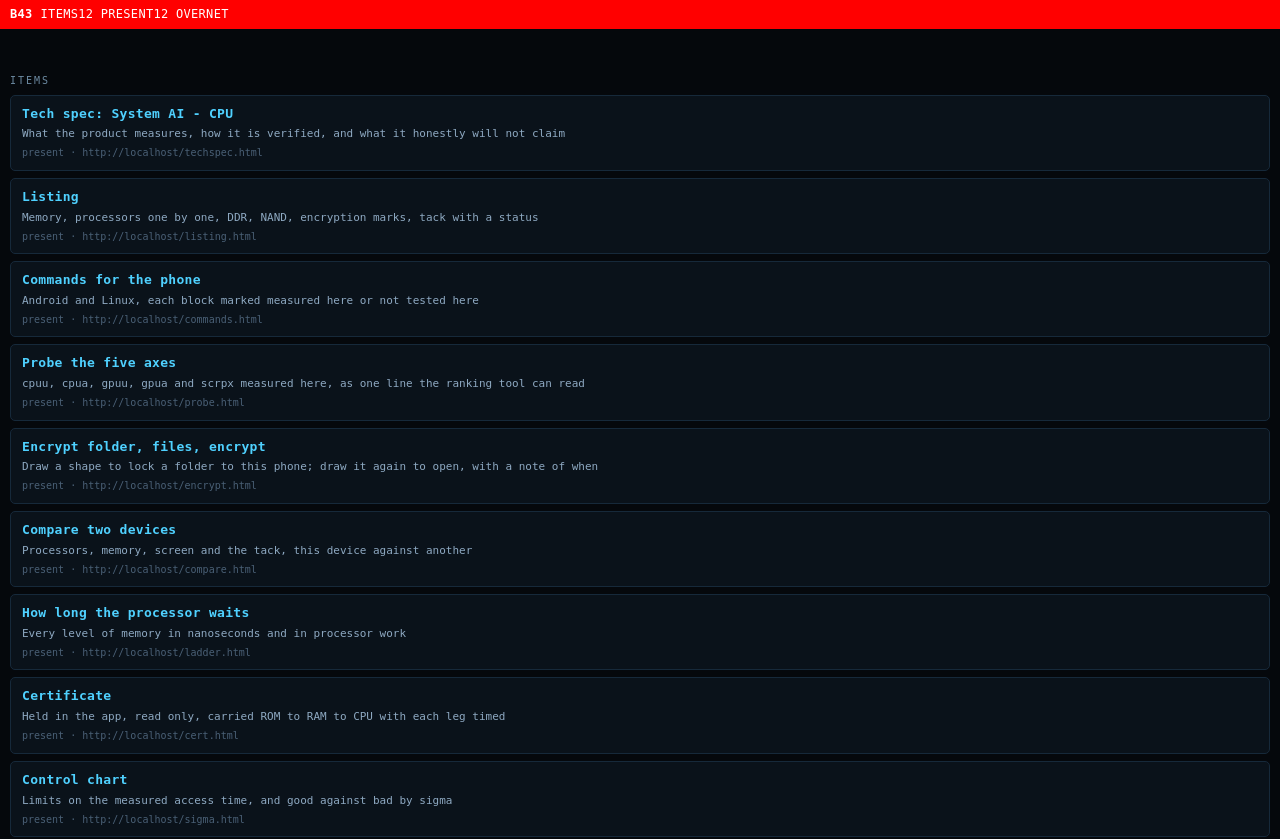
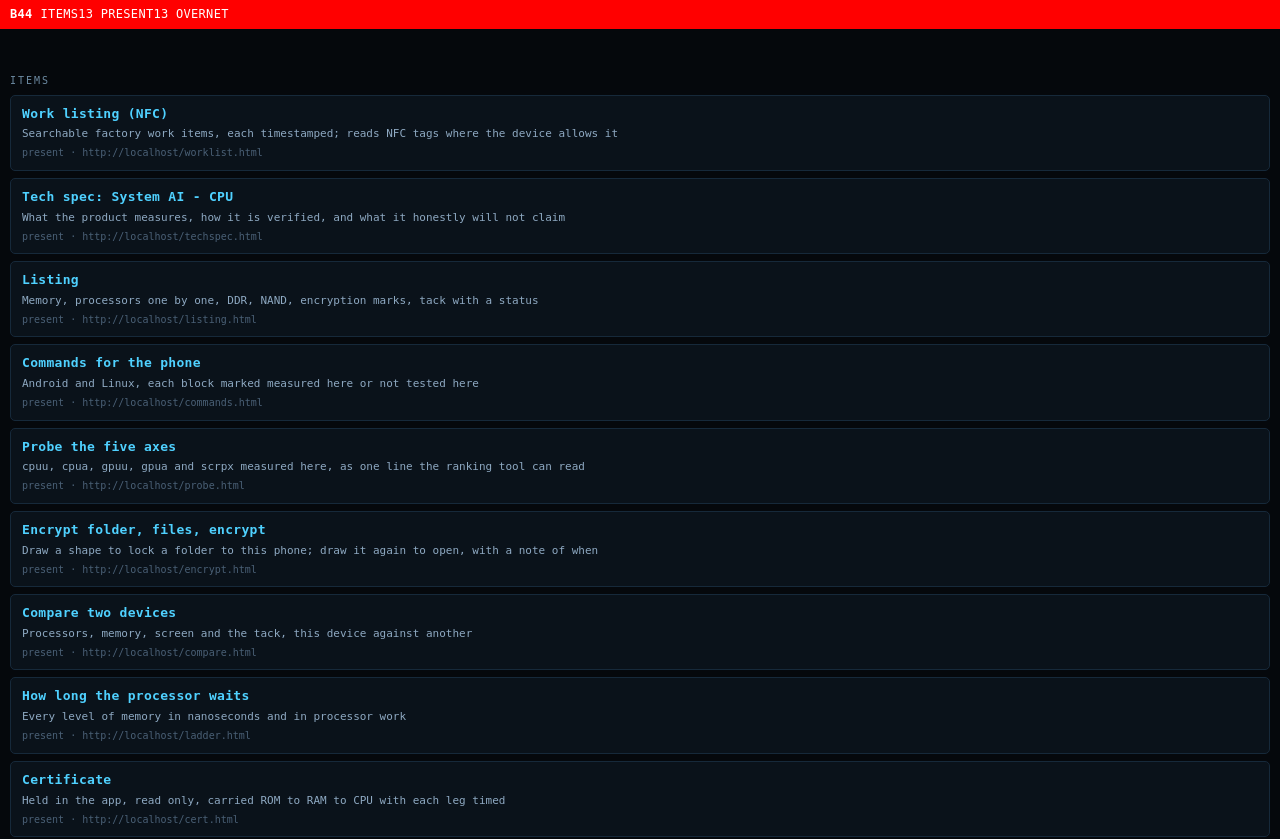
Before and after one commit to anirudhatalmale6-alt/netswitch-switch-benchmark-view, a plain HTML site: page menu.html in a window 1280 px wide. Shown: the top 839 px of the page. Drawn offline with Linux system fonts and the light colour scheme.

Commit message:
B44 work listing: searchable, timestamped factory/NFC work items; reads NFC tags where the device allows and says so plainly where it does not. No music, nothing copyrighted.

```diff
--- a/menu.html
+++ b/menu.html
@@ -29,7 +29,7 @@
   #crText{color:#12261a;font-weight:700;font-size:12px;line-height:1.4}
 </style></head><body>
 
-<div id="bar"><b id="stamp">B43</b><i id="line">every item, and the link to take it away</i></div>
+<div id="bar"><b id="stamp">B44</b><i id="line">every item, and the link to take it away</i></div>
 <div id="pg" style="padding-top:58px">
   <h2>Items</h2>
   <div id="items"></div>
@@ -55,6 +55,8 @@
    broken.
    ================================================================== */
 var ITEMS = [
+  ['worklist.html', 'Work listing (NFC)',
+   'Searchable factory work items, each timestamped; reads NFC tags where the device allows it'],
   ['techspec.html', 'Tech spec: System AI - CPU',
    'What the product measures, how it is verified, and what it honestly will not claim'],
   ['listing.html', 'Listing',
```
